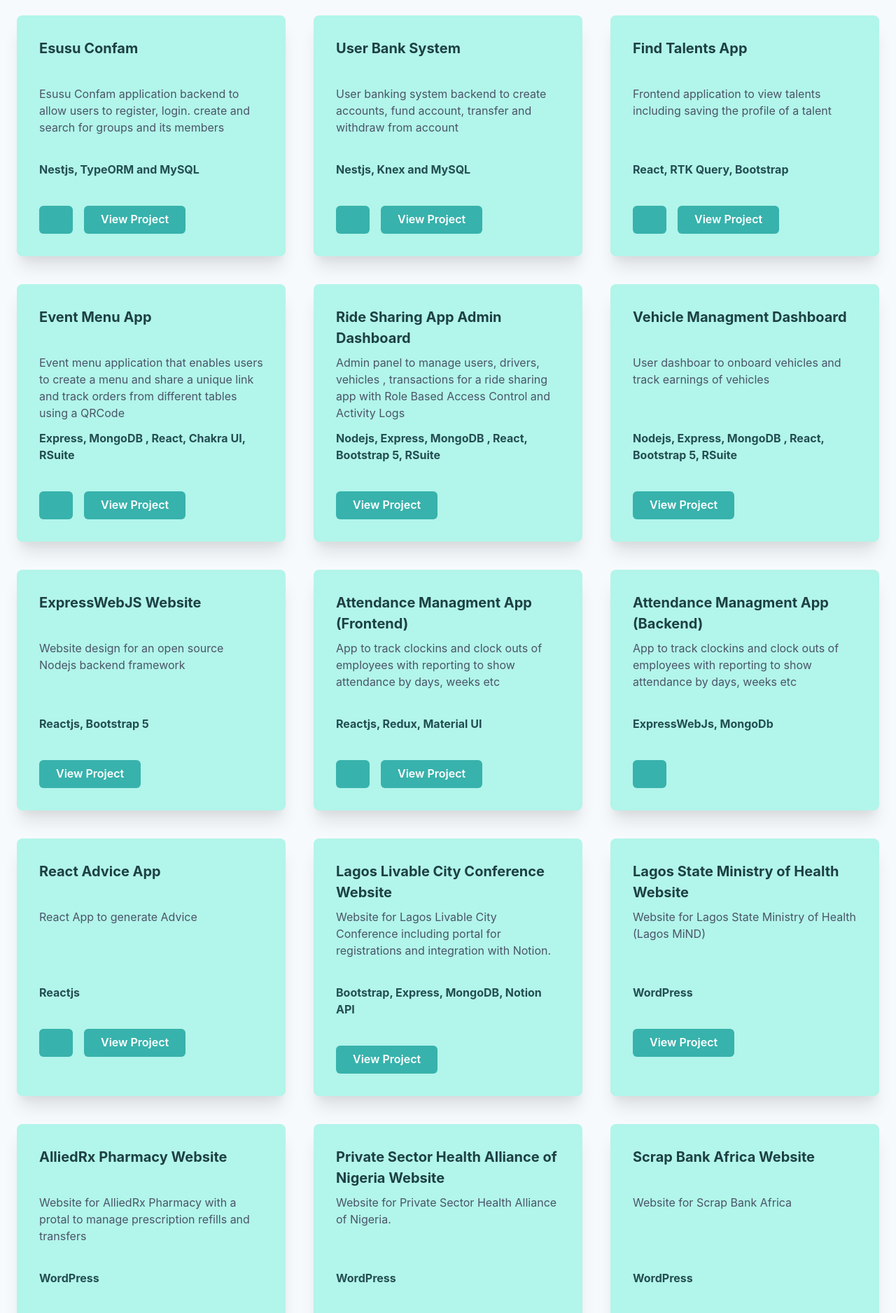
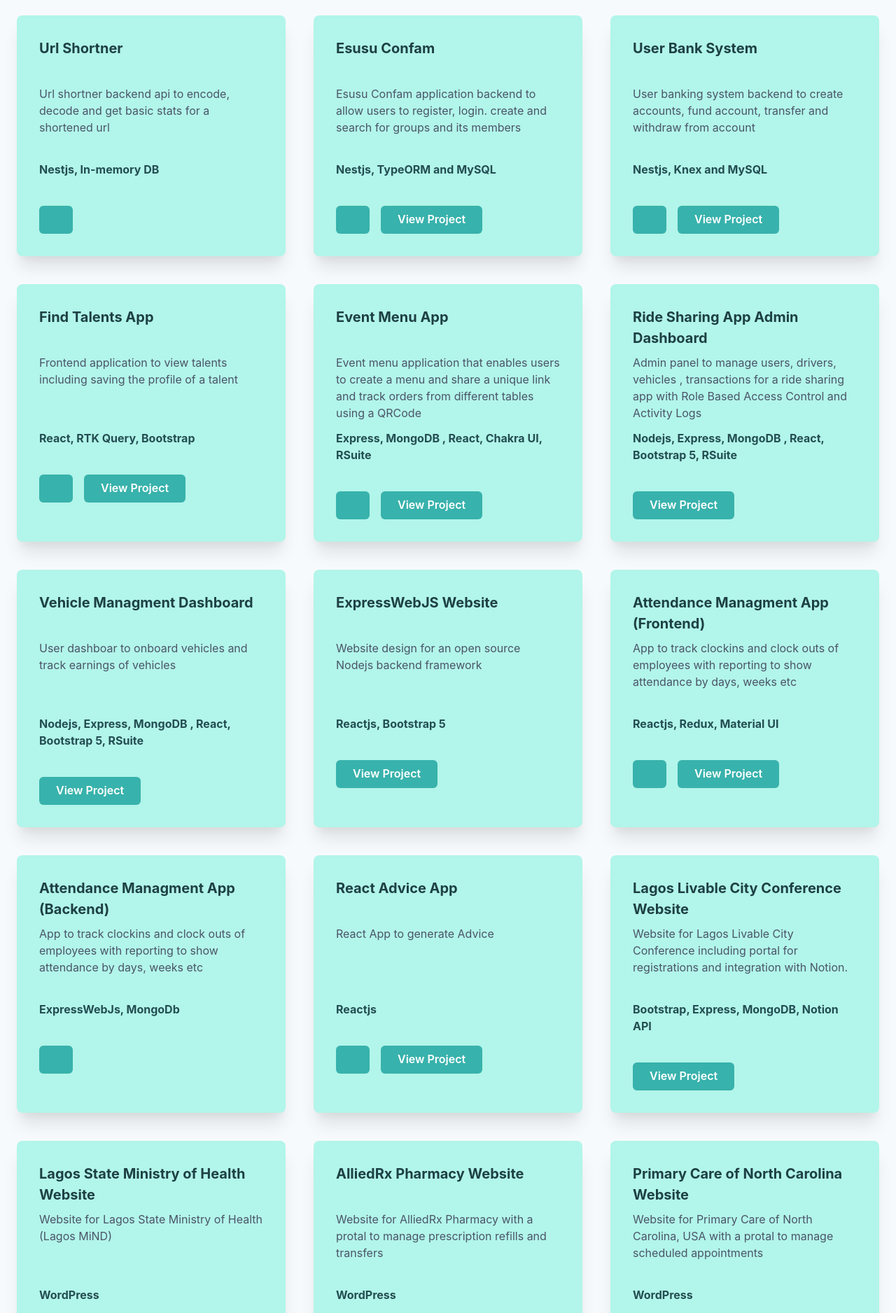
Before and after one commit to iamug/Portfolio-v2, a Next.js app: page / in a window 1280 px wide. Shown: the part 1660-3536 px from the top of the page at 70% size. Built offline with nearby package versions, Linux system fonts and the light colour scheme.

Commit message:
update works

```diff
--- a/src/data/works.ts
+++ b/src/data/works.ts
@@ -6,6 +6,13 @@ export interface IWork {
   live?: string;
 }
 export const Works: Array<IWork> = [
+  {
+    name: "Url Shortner",
+    description:
+      "Url shortner backend api to encode, decode and get basic stats for a shortened url",
+    stack: "Nestjs, In-memory DB",
+    github: "https://github.com/iamug/url-shortener"
+  },
   {
     name: "Esusu Confam",
     description:
@@ -93,7 +100,13 @@ export const Works: Array<IWork> = [
     name: "AlliedRx Pharmacy Website ",
     description: "Website for AlliedRx Pharmacy with a protal to manage prescription refills and transfers",
     stack: "WordPress",
-    live: "https://alliedrxpharmacy.com/",
+    live: "https://alliedrxpharmacy.portfolio.ugochukwu.dev/",
+  },
+  {
+    name: "Primary Care of North Carolina Website ",
+    description: "Website for Primary Care of North Carolina, USA with a protal to manage scheduled appointments",
+    stack: "WordPress",
+    live: "https://pcnchealth.com/",
   },
   {
     name: "Private Sector Health Alliance of Nigeria Website ",
```
